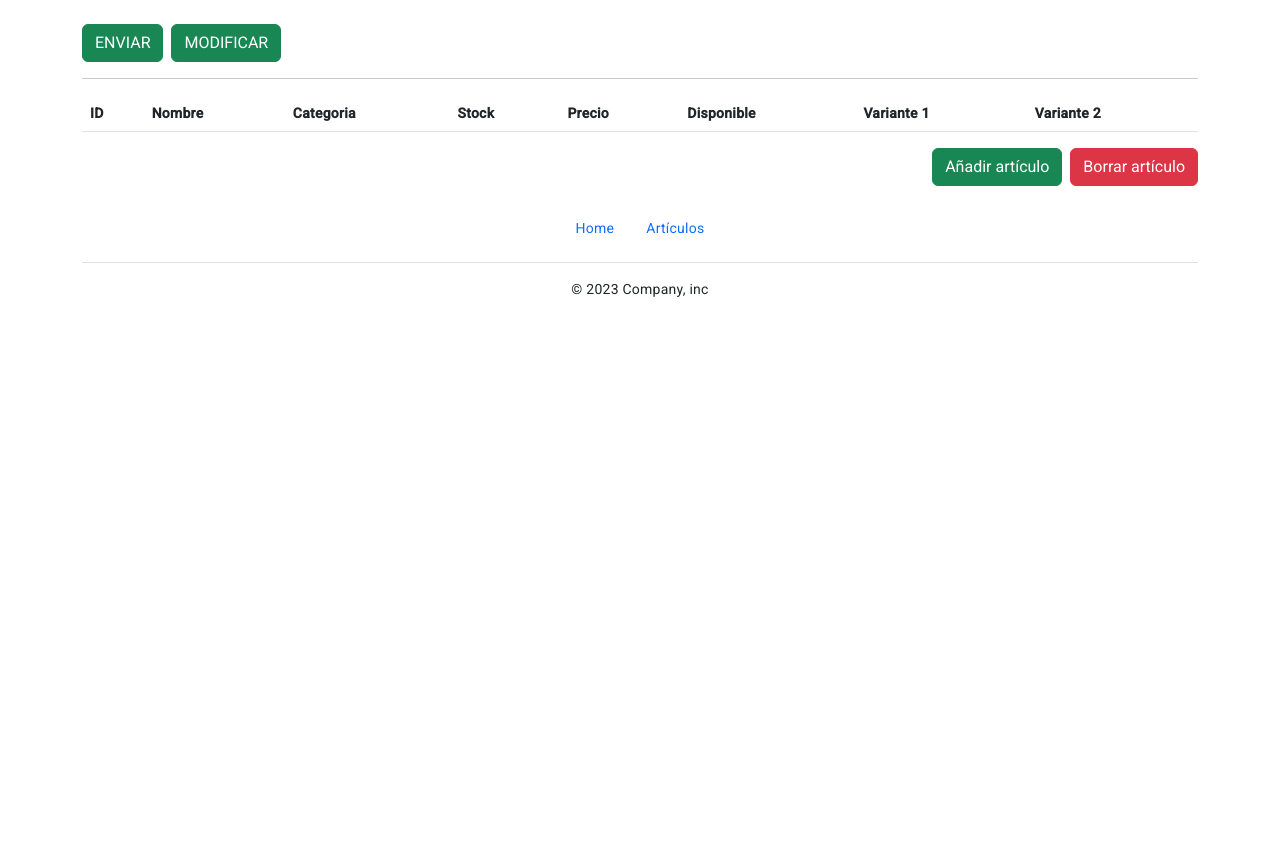
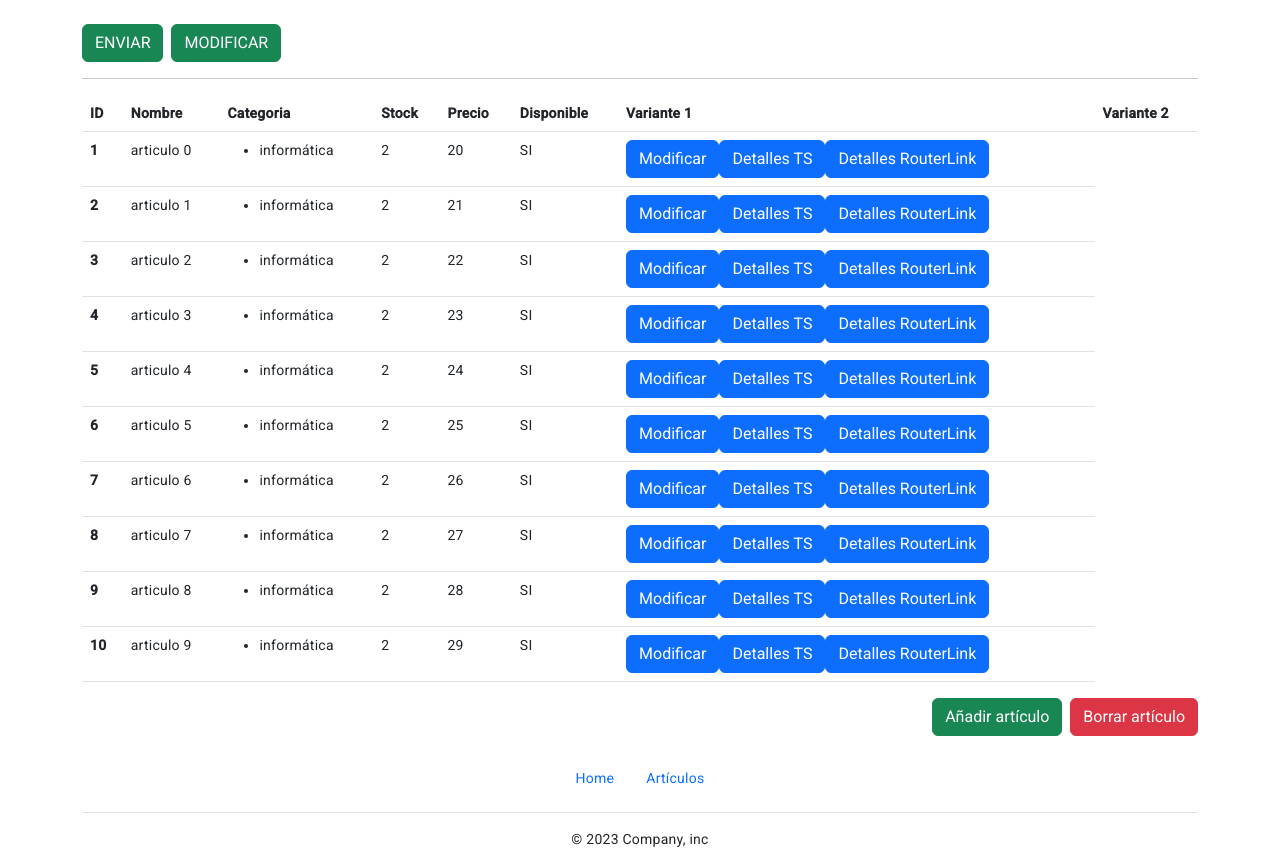
Before and after one commit to SrDmitrovSolvam/AngularEjemplos2, an Angular app: page /articulos in a window 1280 px wide. Shown: the part 1187-2036 px from the top of the page. Before the commit the page ends 1486 px from the top, so only its background shows below. Built offline with nearby package versions, Linux system fonts and the light colour scheme.

Commit message:
Servicios implementados y pagina de detalles de articulo creada

```diff
--- a/src/app/app-routing.module.ts
+++ b/src/app/app-routing.module.ts
@@ -5,6 +5,7 @@ import {ArticulosComponent} from "./pages/articulos/articulos.component";
 import {NotfoundComponent} from "./pages/notfound/notfound.component";
 import {DialogComponent} from "./pages/dialog/dialog/dialog.component";
 import {PipesComponent} from "./pages/pipes/pipes.component";
+import {ArticuloDetailComponent} from "./pages/articulo-detail/articulo-detail.component";
 
 //Aquí se definen los componentes que tienen navegacion
 const routes: Routes = [
@@ -34,6 +35,10 @@ const routes: Routes = [
     path: 'pipes',
     component: PipesComponent
   },
+  {
+    path: 'detail',
+    component: ArticuloDetailComponent
+  },
 
   //Recogedor de direcciones malas - SIEMPRE AL FINAL
   {
--- a/src/app/app.module.ts
+++ b/src/app/app.module.ts
@@ -27,6 +27,7 @@ import localeES from '@angular/common/locales/es'
 //Así se importa el locale del idioma
 import {DatePipe, registerLocaleData} from "@angular/common";
 import { PipePersonalizadoPipe } from './pages/pipes/custom/pipe-personalizado.pipe';
+import { ArticuloDetailComponent } from './pages/articulo-detail/articulo-detail.component';
 //Así se registra
 registerLocaleData(localeES, 'es')
 
@@ -42,7 +43,8 @@ registerLocaleData(localeES, 'es')
     BasicDialogComponent,
     DataDialogComponent,
     PipesComponent,
-    PipePersonalizadoPipe
+    PipePersonalizadoPipe,
+    ArticuloDetailComponent
   ],
   imports: [
     BrowserModule,
--- /dev/null
+++ b/src/app/pages/articulo-detail/articulo-detail.component.ts
@@ -0,0 +1,40 @@
+import { Component } from '@angular/core';
+import {ArticulosService} from "../../services/articulos.service";
+import {Articulos} from "../../models/Articulos";
+
+@Component({
+  selector: 'app-articulo-detail',
+  templateUrl: './articulo-detail.component.html',
+  styleUrls: ['./articulo-detail.component.scss']
+})
+export class ArticuloDetailComponent {
+
+  // VARIABLES
+  articulo: Articulos | undefined;
+
+  constructor(private articuloService: ArticulosService) {
+  }
+
+  ngOnInit() {
+    // NAVEGACION POR TS
+    // Instanciar articulo al iniciar
+    this.articulo = this.articuloService.articulo;
+    // console.log(this.articulo)
+
+    //Trabajar con el artículo
+    this.articulo!.nombre = 'nombre modificado';
+
+    // Setear en el servicio con el articulo modificado
+    this.articuloService.articulo = this.articulo;
+    console.log('Del TS:')
+    console.log(this.articuloService.articulo)
+
+    // NAVEGACIÓN CON ROUTER LINK
+    //Guardar estado desde el historial de navegacion
+    const state = history.state
+    //Sacar articulo
+    this.articulo = state.articulo;
+    console.log('Del routerlink')
+    console.log(this.articulo)
+  }
+}
--- a/src/app/pages/articulos/articulos.component.html
+++ b/src/app/pages/articulos/articulos.component.html
@@ -222,6 +222,10 @@
        </td>-->
       <td>
         <button class="btn btn-primary" type="button" (click)="modificarArticulo(articulo, id)">Modificar</button>
+        <!--Navegacion por codigo TS-->
+        <button class="btn btn-primary" type="button" (click)="irADetalle(articulo, id)">Detalles TS</button>
+        <!--Navegacion por router link-->
+        <button class="btn btn-primary" type="button" [routerLink]="['/detail']" [state]="{articulo: articulo}">Detalles RouterLink</button>
       </td>
     </tr>
 
--- a/src/app/pages/articulos/articulos.component.ts
+++ b/src/app/pages/articulos/articulos.component.ts
@@ -1,6 +1,8 @@
 import {Component, OnInit} from '@angular/core';
 import {Articulos} from "../../models/Articulos";
 import {FormBuilder, FormControl, Validators} from "@angular/forms";
+import {ArticulosService} from "../../services/articulos.service";
+import {Router} from "@angular/router";
 
 @Component({
   selector: 'app-articulos',
@@ -42,10 +44,22 @@ export class ArticulosComponent implements OnInit {
     disponible: [false, [Validators.required]],
   });
 
-  constructor(private fb: FormBuilder) {
+
+  constructor(private fb: FormBuilder, //Formularios
+              private articuloService: ArticulosService, //Servicio
+              private router: Router) //navegacion
+  {
   }
 
   ngOnInit(): void {
+    // Simulacion de llegada de datos de una API
+    this.articulosLista = this.articuloService.createArticulos()
+
+    // Comprobar llegada de datos - si existe el articulo que llega
+    if (this.articuloService.articulo != undefined) {
+      //introducirlo en la lista, reemplazando la posicion original
+      this.articulosLista[this.articuloService.posicion] = this.articuloService.articulo!;
+    }
   }
 
   //Métodos
@@ -128,5 +142,15 @@ export class ArticulosComponent implements OnInit {
   };
 
 
+  // Aquí se trabaja el servicio - importar primero con el constructor
+  irADetalle(articulo: Articulos, id: number) {
+    //Importar el servicio en el constructor
+    //Setear el articulo y la posicion
+    this.articuloService.articulo = articulo;
+    this.articuloService.posicion = id;
+    //Importar router en el constructor
+    //Navegar a la pagina de detalle
+    this.router.navigate(['detail']);
 
+  }
 }
--- /dev/null
+++ b/src/app/services/articulos.service.ts
@@ -0,0 +1,45 @@
+import {Injectable} from '@angular/core';
+import {Articulos} from "../models/Articulos";
+
+@Injectable({
+  providedIn: 'root'
+})
+export class ArticulosService {
+
+  // VARIABLES
+  private _articulo: Articulos | undefined;
+  private _posicion: number = 0;
+
+  constructor() {
+
+  }
+
+  // GETTERS y SETTERS
+  get articulo(): Articulos | undefined {
+    return this._articulo;
+  }
+
+  set articulo(value: Articulos | undefined) {
+    this._articulo = value;
+  }
+
+  get posicion(): number {
+    return this._posicion;
+  }
+
+  set posicion(value: number) {
+    this._posicion = value;
+  }
+
+
+// MÉTODOS
+  public createArticulos(): Articulos[] {
+    const lista: Articulos[] = [];
+    for (let i = 0; i < 10; i++) {
+      lista.push(
+        new Articulos('articulo ' + i, ['informática'], 2, 20 + i, true)
+      );
+    }
+    return lista;
+  }
+}
```
Also changed, not shown: src/app/pages/articulo-detail/articulo-detail.component.html (added), src/app/pages/articulo-detail/articulo-detail.component.scss (added), 2 other files (tests, documents, lock files or other folders).
